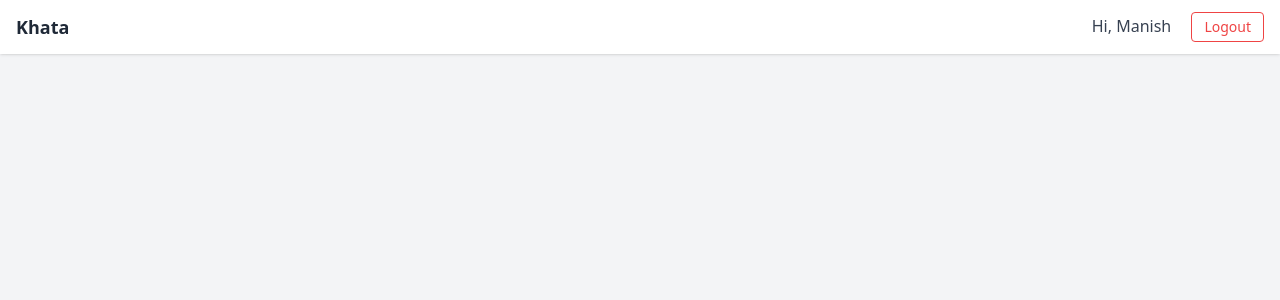
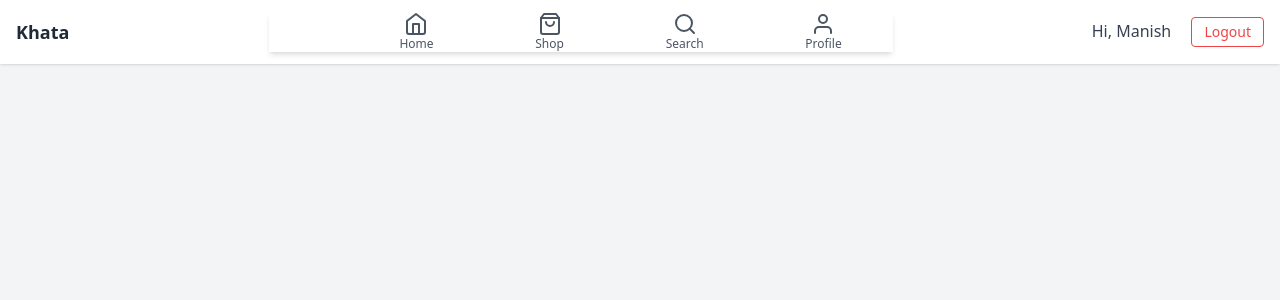
Before and after one commit to manishin2050/Hisaab_Kitaab, a Django app: page /add/ in a window 1280 px wide. Shown: the top 300 px of the page. Run offline with Django 5.2, Linux system fonts and the light colour scheme; a user stored in the database is signed in; some libraries are stand-ins or nearby versions.

Commit message:
navbar button fixed

```diff
--- a/templates/index.html
+++ b/templates/index.html
@@ -1,5 +1,6 @@
 <!doctype html>
 <html lang="en">
+
 <head>
   <meta charset="utf-8">
   <meta name="viewport" content="width=device-width, initial-scale=1, maximum-scale=1">
@@ -8,16 +9,72 @@
   <script src="https://unpkg.com/feather-icons"></script>
   <style>
     input[type="date"]::-webkit-calendar-picker-indicator {
-    filter: invert(1); /* black → white */
+      filter: invert(1);
+      /* black → white */
     }
-
   </style>
 </head>
+
 <body class="bg-gray-100 dark:bg-gray-700 ">
   <!-- Navbar -->
   <nav class=" fixed w-full bg-white shadow dark:bg-gray-900 ">
     <div class="container mx-auto flex items-center justify-between px-4 py-3">
       <a href="{% url 'khata:home' %}" class="text-lg font-semibold text-gray-800 dark:text-gray-200">Khata</a>
+
+
+
+      <div class="pl-20 w-1/2  shadow-md  flex justify-around items-center hidden md:flex">
+        <!-- Home -->
+        <a href="{% url 'khata:home' %}"
+          class="hover:text-blue-600 flex flex-col items-center text-gray-600 dark:text-gray-300">
+          <i data-feather="home" class="w-6 h-6"></i>
+          <span class="text-xs">Home</span>
+        </a>
+
+        <!-- Shop -->
+        {% if user.is_authenticated %}
+        <a href="{% url 'khata:shopping' %}"
+          class="hover:text-blue-600 flex flex-col items-center text-gray-600 dark:text-gray-300">
+          <i data-feather="shopping-bag" class="w-6 h-6"></i>
+          <span class="text-xs">Shop</span>
+        </a>
+        {% else %}
+        <a href="{% url 'khata:login' %}"
+          class="hover:text-blue-600 flex flex-col items-center text-gray-600 dark:text-gray-300">
+          <i data-feather="shopping-bag" class="w-6 h-6"></i>
+          <span class="text-xs">Shop</span>
+        </a>
+        {% endif %}
+
+
+
+        <!-- Search -->
+        {% if user.is_authenticated and request.resolver_match.url_name != "profile" %}
+        <a href="#" id="remove_form_hidden_plus2"
+          class="hover:text-blue-600 flex flex-col items-center text-gray-600 dark:text-gray-300">
+          <i data-feather="search" class="w-6 h-6"></i>
+          <span class="text-xs">Search</span>
+        </a>
+
+        {% endif %}
+        <!-- User -->
+        {% if user.is_authenticated %}
+        <a href="{% url 'khata:profile' %}"
+          class="hover:text-blue-600 flex flex-col items-center text-gray-600 dark:text-gray-200">
+          <i data-feather="user" class="w-6 h-6"></i>
+          <span class="text-xs">Profile</span>
+        </a>
+        {% else %}
+        <a href="{% url 'khata:login' %}"
+          class="hover:text-blue-600 flex flex-col items-center text-gray-600 dark:text-gray-200">
+          <i data-feather="user" class="w-6 h-6"></i>
+          <span class="text-xs">Profile</span>
+        </a>
+        {% endif %}
+      </div>
+
+
+
 
       <div>
         {% if user.is_authenticated %}
@@ -47,21 +104,25 @@
 
 
   <!-- Mobile Footer -->
-  <div class="fixed bottom-0 left-0 w-full bg-white shadow-md dark:bg-gray-900 flex justify-around items-center py-2 md:hidden">
+  <div
+    class="fixed bottom-0 left-0 w-full bg-white shadow-md dark:bg-gray-900 flex justify-around items-center py-2 md:hidden">
     <!-- Home -->
-    <a href="{% url 'khata:home' %}" class="hover:text-blue-600 flex flex-col items-center text-gray-600 dark:text-gray-300">
+    <a href="{% url 'khata:home' %}"
+      class="hover:text-blue-600 flex flex-col items-center text-gray-600 dark:text-gray-300">
       <i data-feather="home" class="w-6 h-6"></i>
       <span class="text-xs">Home</span>
     </a>
 
     <!-- Shop -->
     {% if user.is_authenticated %}
-    <a href="{% url 'khata:shopping' %}" class="hover:text-blue-600 flex flex-col items-center text-gray-600 dark:text-gray-300">
+    <a href="{% url 'khata:shopping' %}"
+      class="hover:text-blue-600 flex flex-col items-center text-gray-600 dark:text-gray-300">
       <i data-feather="shopping-bag" class="w-6 h-6"></i>
       <span class="text-xs">Shop</span>
     </a>
     {% else %}
-    <a href="{% url 'khata:login' %}" class="hover:text-blue-600 flex flex-col items-center text-gray-600 dark:text-gray-300">
+    <a href="{% url 'khata:login' %}"
+      class="hover:text-blue-600 flex flex-col items-center text-gray-600 dark:text-gray-300">
       <i data-feather="shopping-bag" class="w-6 h-6"></i>
       <span class="text-xs">Shop</span>
     </a>
@@ -70,27 +131,31 @@
 
     <!-- Add (Big Button in Center, floating up a little) -->
     {% if user.is_authenticated and request.resolver_match.url_name != "profile" %}
-    <a href="#" id="remove_form_hidden_plus" class="relative -top-4 bg-blue-600 p-4 border border-gray-700 dark:border-gray-200 border-t-0 rounded-full shadow-lg text-white hover:rotate-90 hover:bg-red-500 transform transition-transform duration-600">
+    <a href="#" id="remove_form_hidden_plus"
+      class="relative -top-4 bg-blue-600 p-4 border border-gray-700 dark:border-gray-200 border-t-0 rounded-full shadow-lg text-white hover:rotate-90 hover:bg-red-500 transform transition-transform duration-600">
       <i data-feather="plus" class="w-6 h-6"></i>
     </a>
 
     {% endif %}
     <!-- Search -->
     {% if user.is_authenticated and request.resolver_match.url_name != "profile" %}
-     <a href="#" id="remove_form_hidden_plus2" class="hover:text-blue-600 flex flex-col items-center text-gray-600 dark:text-gray-300">
+    <a href="#" id="remove_form_hidden_plus2"
+      class="hover:text-blue-600 flex flex-col items-center text-gray-600 dark:text-gray-300">
       <i data-feather="search" class="w-6 h-6"></i>
       <span class="text-xs">Search</span>
     </a>
 
     {% endif %}
     <!-- User -->
-     {% if user.is_authenticated  %}
-     <a href="{% url 'khata:profile' %}" class="hover:text-blue-600 flex flex-col items-center text-gray-600 dark:text-gray-200">
+    {% if user.is_authenticated %}
+    <a href="{% url 'khata:profile' %}"
+      class="hover:text-blue-600 flex flex-col items-center text-gray-600 dark:text-gray-200">
       <i data-feather="user" class="w-6 h-6"></i>
       <span class="text-xs">Profile</span>
     </a>
     {% else %}
-     <a href="{% url 'khata:login' %}" class="hover:text-blue-600 flex flex-col items-center text-gray-600 dark:text-gray-200">
+    <a href="{% url 'khata:login' %}"
+      class="hover:text-blue-600 flex flex-col items-center text-gray-600 dark:text-gray-200">
       <i data-feather="user" class="w-6 h-6"></i>
       <span class="text-xs">Profile</span>
     </a>
@@ -158,4 +223,5 @@
   </script>
 
 </body>
+
 </html>
```
Also changed, not shown: db.sqlite3. Lines whose indentation alone changed are shown as unchanged.
